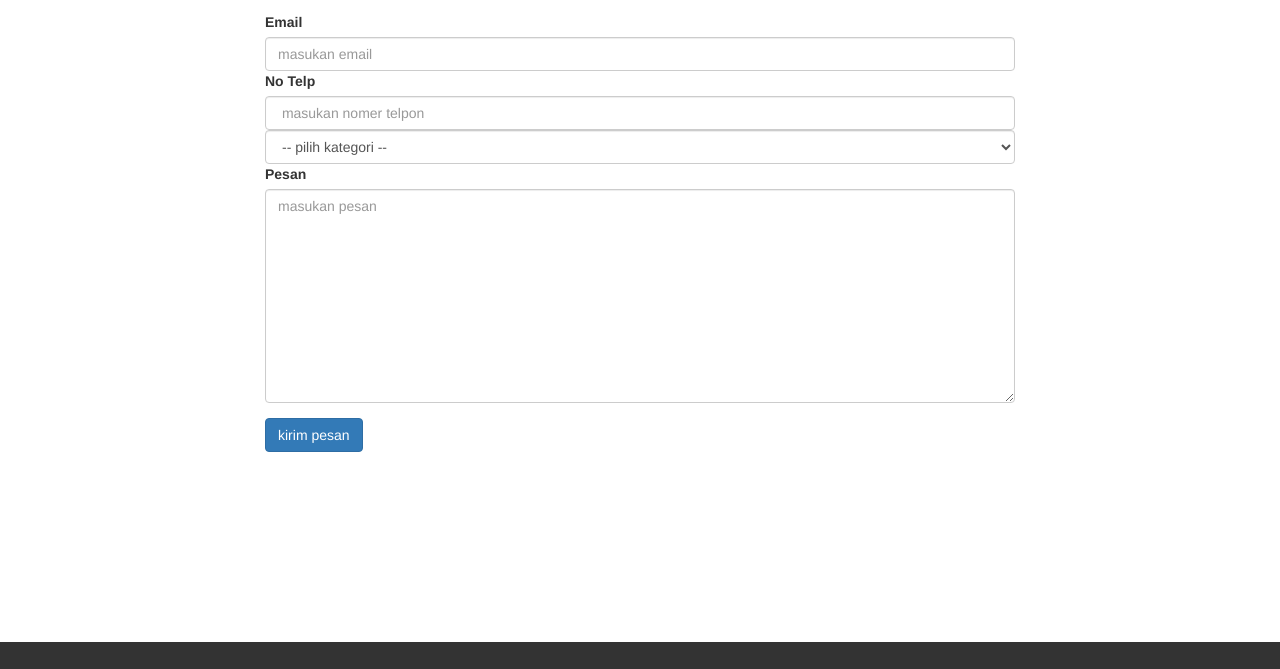
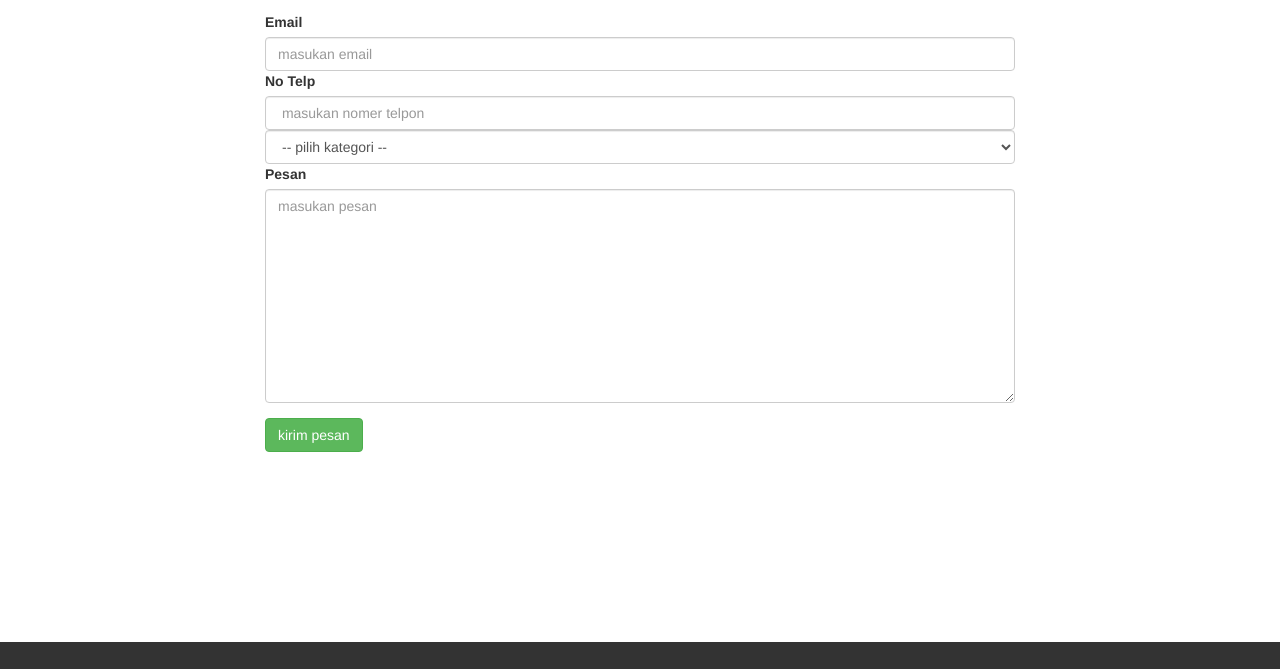
Before and after one commit to zullazure/zullazure.github.io, a plain HTML site: page Index.html in a window 1280 px wide. Shown: the part 1870-2539 px from the top of the page. Drawn offline with nearby package versions, Linux system fonts and the light colour scheme.

Commit message:
ganti button

```diff
--- a/Index.html
+++ b/Index.html
@@ -152,7 +152,7 @@
                 <label for="pesan">Pesan</label>
                 <textarea class="form-control" rows="10" placeholder="masukan pesan"></textarea>
               </div>
-              <button type="submit" class="btn btn-primary">kirim pesan</button>
+              <button type="submit" class="btn btn-success">kirim pesan</button>
 
             </form>
           </div>
```
